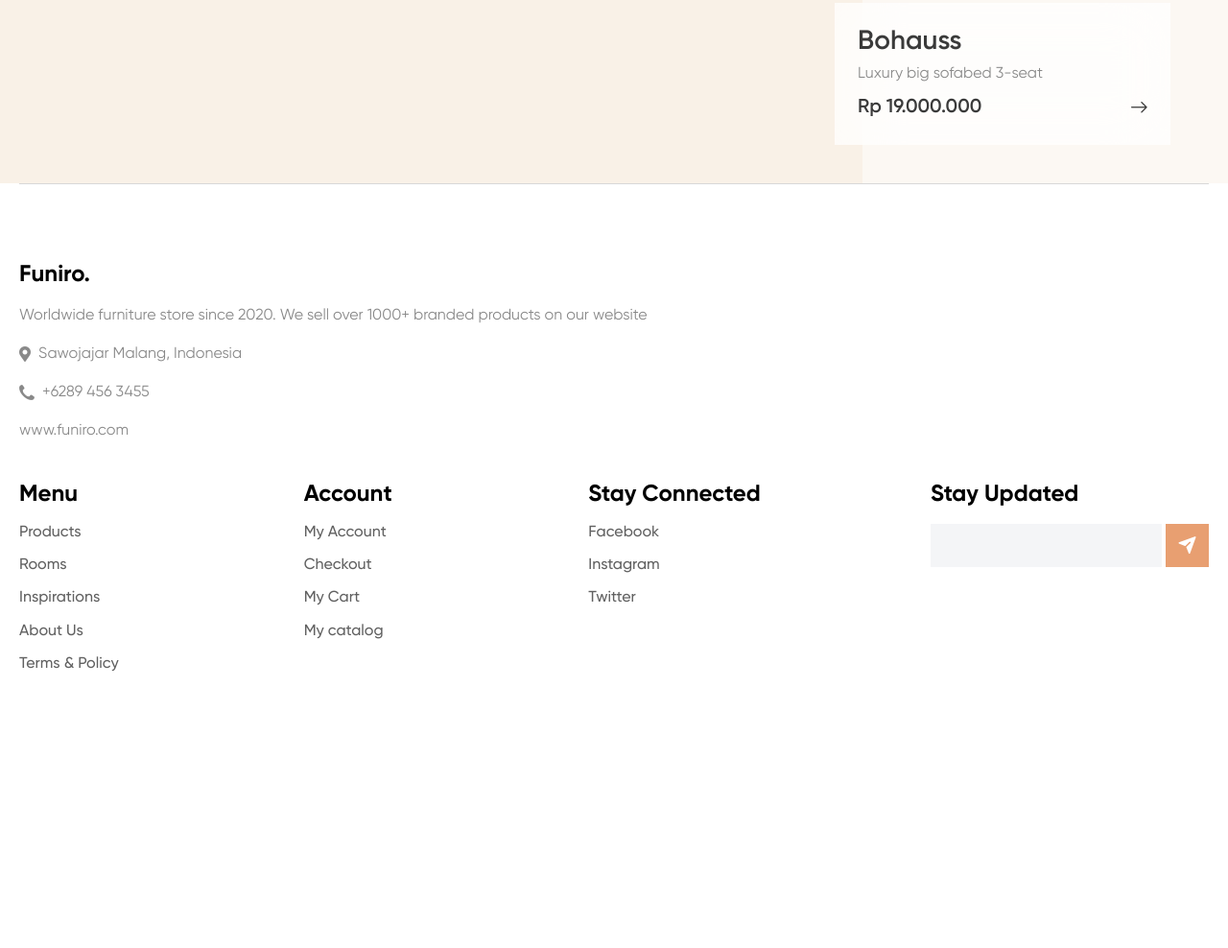
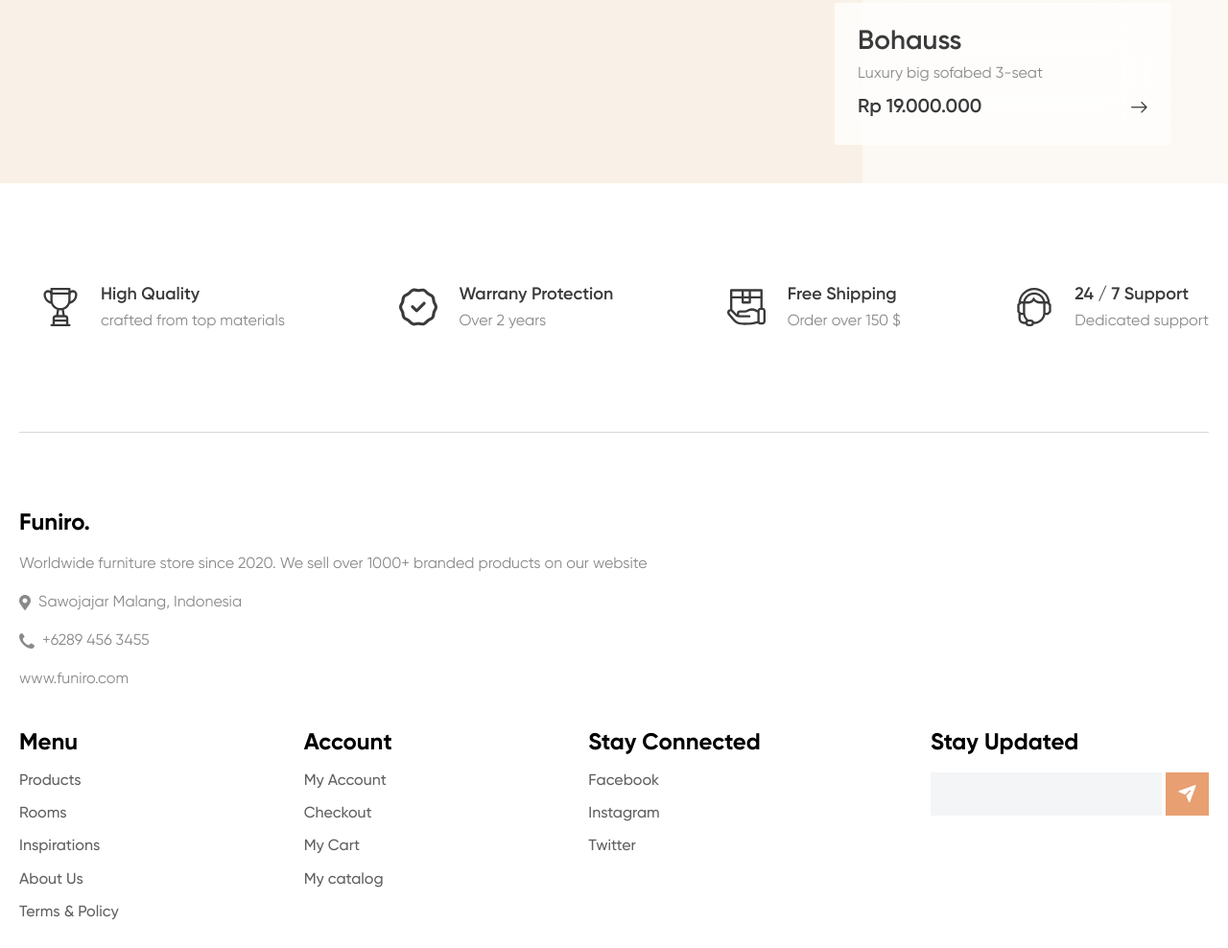
Before and after one commit to NikitosKokos/Funiro, a website: page Funiro/index.html in a window 1280 px wide. Shown: the part 1673-2661 px from the top of the page at 96% size. Before the commit the page ends 2435 px from the top, so only its background shows below. Drawn offline with Linux system fonts and the light colour scheme; files that its build step writes are made by us from their sources; files whose address does not match are found by name.

Commit message:
added advantages block

```diff
--- a/#src/js/files/burger.js
+++ b/#src/js/files/burger.js
@@ -3,5 +3,5 @@
 burger.addEventListener("click", () =>{
     headerMenu.classList.toggle("_active");
     burger.classList.toggle("_active");
-    document.body.classList.toggle("hidden");
+    document.body.classList.toggle("_lock");
 });
--- /dev/null
+++ b/#src/scss/blocks/_advantages.scss
@@ -0,0 +1,43 @@
+.advantages {
+    @include adaptiv-value('padding-top', 88, 30, 1);
+    @include adaptiv-value('padding-bottom', 88, 30, 1);
+
+    &__container {
+        display: flex;
+        flex-wrap: wrap;
+        justify-content: space-between;
+    }
+
+    &__item {
+        display: inline-grid;
+        padding: 15px 0;
+        grid-template: auto auto / 85px 1fr;
+        @media (max-width: $md2+px){
+           min-width: 280px;
+        }
+        @media (max-width: $md3+px){
+            grid-template: auto auto / auto 1fr;
+        }
+    }
+
+    &__icon {
+        text-align: center;
+        align-self: center;
+        grid-row: span 2;
+        @media (max-width: $md3+px){
+           padding: 0px 15px 0px 0px;
+        }
+    }
+
+    &__title {
+        font-weight: 600;
+        font-size: 18px;
+        line-height: 1.5;
+        margin: 0px 0px 2px/18px * 1em 0px;
+    }
+
+    &__text {
+        line-height: 1.5;
+        color: $gray
+    }
+}
--- a/#src/scss/blocks/_header.scss
+++ b/#src/scss/blocks/_header.scss
@@ -91,7 +91,7 @@
         @media (max-width: $md3+px){
            position: fixed;
            width: 100%;
-           height: 100%;
+           height: 100vh;
            overflow: auto;
            top: 0;
            left: -100%;
--- a/#src/scss/style.scss
+++ b/#src/scss/style.scss
@@ -15,6 +15,7 @@
 @import "./blocks/header";
 @import "./blocks/footer";
 @import "./blocks/mainSlider";
+@import "./blocks/advantages";
 
 
 // global styles
--- a/Funiro/index.html
+++ b/Funiro/index.html
@@ -146,6 +146,38 @@
 						</div>
 					</div>
 				</section>
+				<section class="page__advantages advantages">
+					<div class='advantages__container _container'>
+						<div class="advantages__item">
+							<div class="advantages__icon">
+								<picture><source srcset="./img/advantages/01.svg" type="image/webp"><img src="./img/advantages/01.svg" alt="advantage"></picture>
+							</div>
+							<h3 class="advantages__title">High Quality</h3>
+							<div class="advantages__text">crafted from top materials</div>
+						</div>
+						<div class="advantages__item">
+							<div class="advantages__icon">
+								<picture><source srcset="./img/advantages/02.svg" type="image/webp"><img src="./img/advantages/02.svg" alt="advantage"></picture>
+							</div>
+							<h3 class="advantages__title">Warrany Protection</h3>
+							<div class="advantages__text">Over 2 years</div>
+						</div>
+						<div class="advantages__item">
+							<div class="advantages__icon">
+								<picture><source srcset="./img/advantages/03.svg" type="image/webp"><img src="./img/advantages/03.svg" alt="advantage"></picture>
+							</div>
+							<h3 class="advantages__title">Free Shipping</h3>
+							<div class="advantages__text">Order over 150 $</div>
+						</div>
+						<div class="advantages__item">
+							<div class="advantages__icon">
+								<picture><source srcset="./img/advantages/04.svg" type="image/webp"><img src="./img/advantages/04.svg" alt="advantage"></picture>
+							</div>
+							<h3 class="advantages__title">24 / 7 Support</h3>
+							<div class="advantages__text">Dedicated support</div>
+						</div>
+					</div>
+				</section>
 			</main>
 			<footer class="footer">
 	<div class="footer__content _container">
--- a/Funiro/js/app.js
+++ b/Funiro/js/app.js
@@ -862,7 +862,7 @@
 burger.addEventListener("click", () =>{
     headerMenu.classList.toggle("_active");
     burger.classList.toggle("_active");
-    document.body.classList.toggle("hidden");
+    document.body.classList.toggle("_lock");
 });;
 let spollers = document.querySelectorAll("._spoller");
 if (spollers.length > 0) {
```
Also changed, not shown: #src/index.html (+32 -0 lines), Funiro/css/style.css, Funiro/css/style.min.css, Funiro/js/app.min.js.
